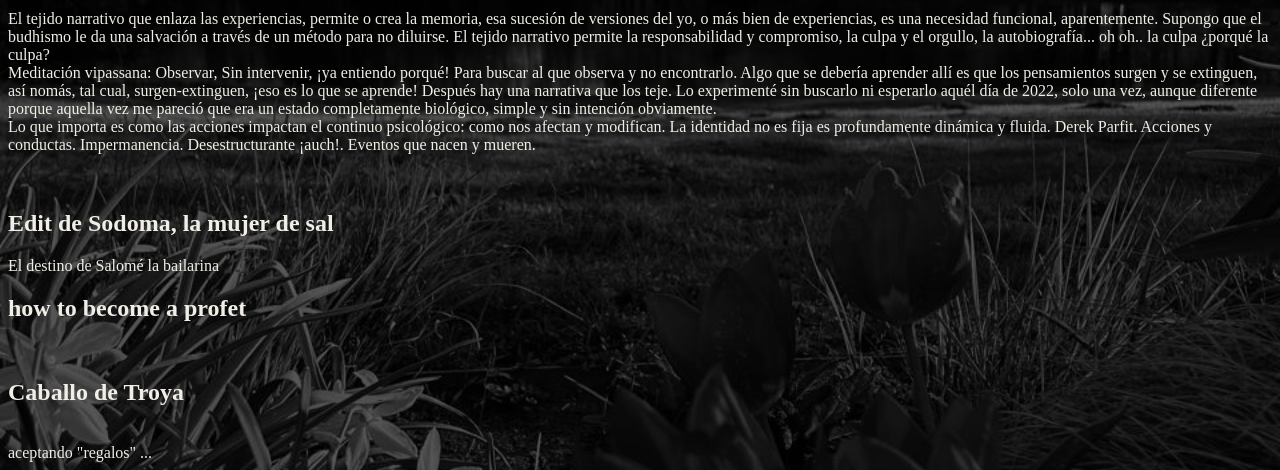
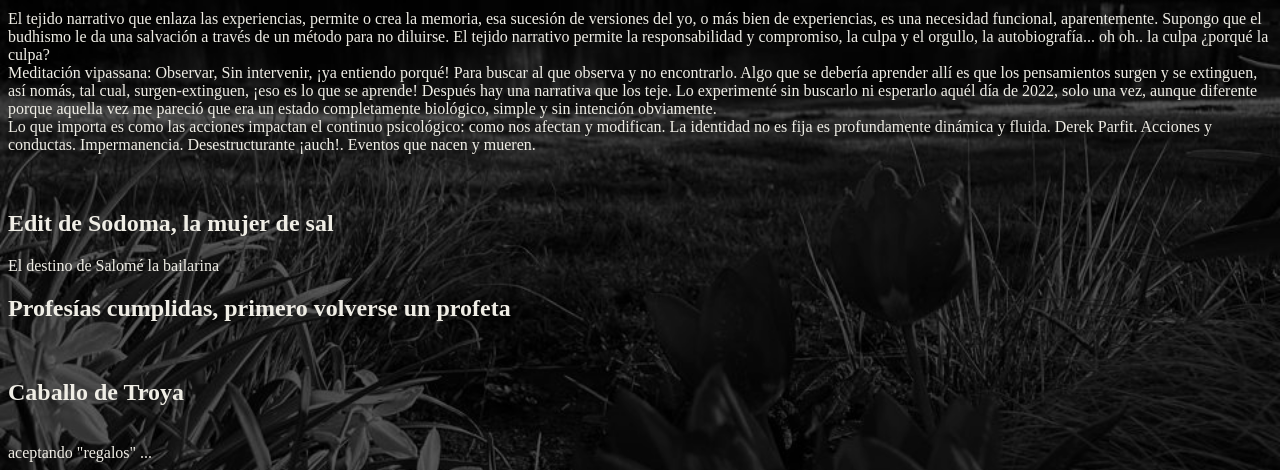
Before and after one commit to Elinada/my_web, a Flask app: page /frases/ in a window 1280 px wide. Shown: the part 715-1185 px from the top of the page. Run offline with Flask 3, Linux system fonts and the light colour scheme.

Commit message:
freeze compiled

```diff
--- a/templates/frases.html
+++ b/templates/frases.html
@@ -74,7 +74,7 @@ Eventos que nacen y mueren.
     <h2> Edit de Sodoma, la mujer de sal</h2>
 El destino de Salomé la bailarina
 <br><div class="essay"></div>
-    <h2> how to become a profet</h2>
+    <h2> Profesías cumplidas, primero volverse un profeta</h2>
     <br><div class="essay"></div>
 
 <h2> Caballo de Troya</h2>
```
